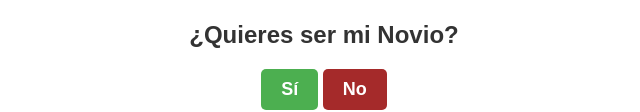
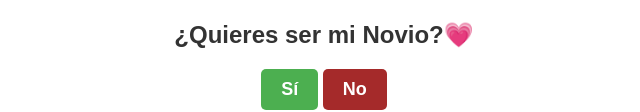
Before and after one commit to Axel179-cr/Nosee, a plain HTML site: page index.html in a window 1280 px wide. Shown: the part 490-602 px from the top of the page, without its empty margins (316-956 px from the left). Drawn offline with Linux system fonts and the light colour scheme.

Commit message:
Update index.html

```diff
--- a/index.html
+++ b/index.html
@@ -61,7 +61,7 @@
 <body>
     <div class="container">
         <img id="gif" src="imagen2.gif" alt="Imagen GIF"> <!-- GIF aquí -->
-        <h1>¿Quieres ser mi Novio?</h1>
+        <h1>¿Quieres ser mi Novio?💗</h1>
         <div class="buttons">
             <button class="button yes" onclick="sayYes()">Sí</button>
             <button class="button no" onclick="sayNo()">No</button>
```
